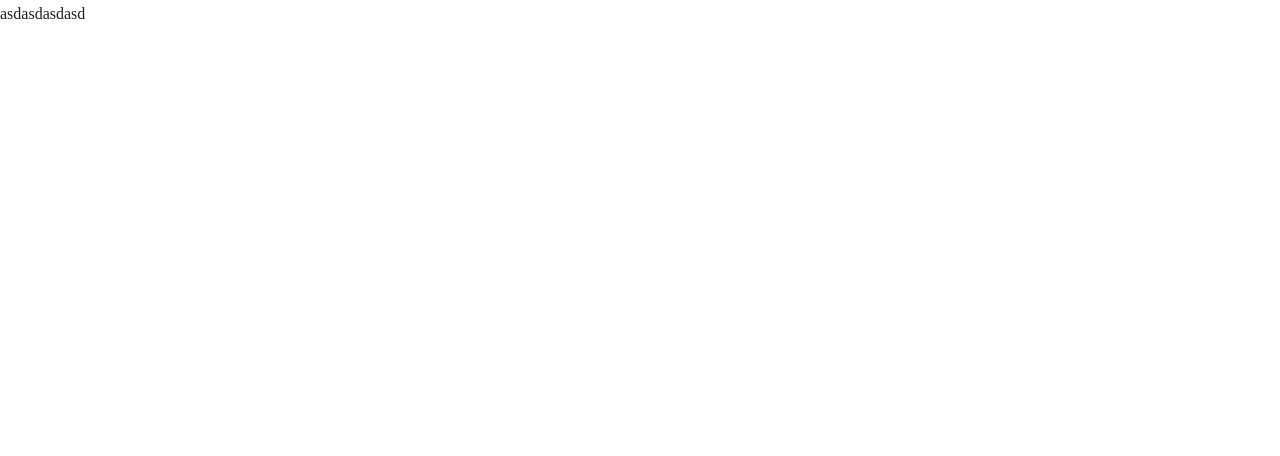
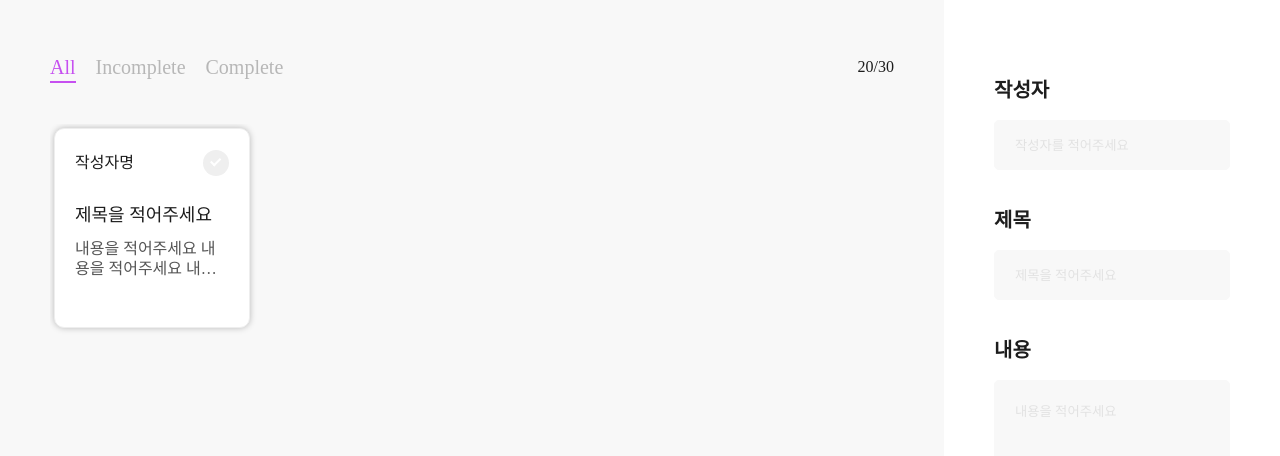
Before and after one commit to toyProjectFE/calendar_v2, a React (Create React App) app: page /Detail in a window 1280 px wide. Shown: the top 456 px of the page. Built offline with nearby package versions, Linux system fonts and the light colour scheme.

Commit message:
재업로드

```diff
--- a/src/components/detail/Detailbox.jsx
+++ /dev/null
@@ -1,7 +0,0 @@
-import React from 'react'
-
-function Detailbox() {
-  return <div>asdasdasdasd</div>;
-}
-
-export default Detailbox;
--- a/src/components/detail/style.js
+++ b/src/components/detail/style.js
@@ -0,0 +1,214 @@
+import styled from 'styled-components';
+const Detaillbg = styled.div`
+  background: #f8f8f8;
+  padding: 50px;
+  width: 73.75%;
+  height: calc(100vh - 80px);
+  overflow: hidden;
+    box-sizing: border-box;
+`;
+const TOPbox = styled.div`
+  margin-bottom:40px;
+  display:flex;
+  justify-content: space-between;
+  align-items: center ;
+`
+const Numbox = styled.div`
+`
+
+const Tapboxli = styled.li`
+  margin-right: 20px;
+  font-weight: 500;
+  font-size: 20px;
+  cursor: pointer;
+  &:last-child {
+    margin-right: 0;
+  }
+`;
+const Tapboxlink = styled.a`
+  &.Textcolor01 {
+    position: relative;
+    color: #c650f0;
+  }
+  &.Textcolor02 {
+    color: #b7b7b7;
+  }
+  &.Textcolor01::after {
+    position: absolute;
+    content: "";
+    display: block;
+    width: 100%;
+    height: 2px;
+    background: #c650f0;
+    bottom: -5px;
+    left: 0;
+  }
+`;
+const Btnbox = styled.div`
+    overflow-y: scroll;
+    height: 656px;
+    padding: 4px;
+    &::-webkit-scrollbar{
+    width:1px;
+    background:#f8f8f8;
+  }
+`
+const Allbox = styled.ul`
+  display: flex;
+  flex-wrap: wrap;
+  &.block {
+    display: flex;
+  }
+  &.hidden {
+    display: none;
+  }
+`;
+const Allboxli = styled.li`
+  margin-right: 2.12%;
+  margin-top: 28px;
+  background: #ffffff;
+  border: 1px solid #eeeeee;
+  box-shadow: 0px 0px 6px rgba(0, 0, 0, 0.25);
+  border-radius: 10px;
+  height: 200px;
+  width: 23.4%;
+  padding: 20px;
+  box-sizing: border-box;
+  &:nth-child(4n) {
+    margin-right: 0;
+  }
+  &:nth-child(-n + 4) {
+    margin-top: 0;
+  }
+  &:hover {
+    border: 1px solid #c650f0;
+  }
+`;
+const Top = styled.div`
+  display: flex;
+  justify-content: space-between;
+  align-items: center;
+  margin-bottom:30px;
+`;
+const Button = styled.button`
+  width: 26px;
+  height: 26px;
+  border-radius: 26px;
+  outline: 0;
+  border: 0;
+  cursor: pointer;
+  &:hover {
+    background: #c650f0;
+  }
+`;
+
+const Title = styled.em`
+  font-weight: 500;
+  font-size: 18px;
+  line-height: 1;
+  display:block;
+  overflow: hidden;
+  white-space: nowrap;
+  text-overflow: ellipsis;
+`;
+const Content = styled.p`
+  line-height: 20px;
+  margin-top:15px;
+  max-height: 40px;
+  overflow: hidden;
+  text-overflow: ellipsis;
+  display: -webkit-box;
+  color:#555;
+  -webkit-line-clamp: 2;
+  -webkit-box-orient: vertical;
+
+`;
+
+// ----------------------------------여기서부터 오른쪽 등록 관련 css 입니다. ----------------------------------
+
+const Detailbox = styled.div`
+display: flex;
+justify-content: center;
+`
+const Rightbg = styled.div`
+    width:calc(100% - 73.75%) ;
+    height: calc(100vh - 80px);
+    background:#fff;
+    display: flex;
+    overflow-y: scroll;
+    box-sizing: border-box;
+
+    padding: 0px 50px;
+    &::-webkit-scrollbar{
+        width:1px;
+        background:#fff;
+    }
+`
+const Rightcenter = styled.div`
+width:100%;
+margin-top:80px;
+`
+const Box = styled.div`
+    margin-top:40px;
+    font-size:0;
+    &:nth-child(1){
+        margin-top:0
+    }
+`
+const Label = styled.label`
+    font-size:20px;
+    font-weight:600;
+    line-height:1;
+    margin-bottom:20px;
+    display:block;
+`
+const Input = styled.input`
+    width:100%;
+    height:50px;
+    background: #F8F8F8;
+    border-radius: 5px;
+    padding:20px;
+    box-sizing: border-box;
+    border: 0;
+    outline: 0;
+    border: 1px solid #F8F8F8;
+    &::placeholder{
+        color:#E2E2E2;
+        font-family: 'Pretendard';
+    }
+    &:focus{
+        border: 1px solid #c650f0;
+    }
+`
+const Textarea = styled.textarea`
+    width:100%;
+    height:370px;
+    background: #F8F8F8;
+    border-radius: 5px;
+    padding:20px;
+    box-sizing: border-box;
+    border: 0;
+    outline: 0;
+    border: 1px solid #F8F8F8;
+    &::placeholder{
+        color:#E2E2E2;
+        font-family: 'Pretendard';
+    }
+    &:focus{
+        border: 1px solid #c650f0;
+    }
+`
+const RightButton = styled.button`
+    width:100%;
+    height:50px;
+    text-align: center;
+    border: 0;
+    outline: 0;
+    background:#c650f0;
+    font-weight:600;
+    color:#fff;
+    font-family: 'Pretendard';
+    border-radius: 5px;
+    margin-top:30px;
+`
+export {Rightcenter,RightButton,Label,Input,Box,Textarea,Content,Title,Button,Top,Allboxli,Allbox,Tapboxlink,Tapboxli,Numbox,TOPbox,Detaillbg,Btnbox,Detailbox,Rightbg}
--- a/src/page/Detail.jsx
+++ b/src/page/Detail.jsx
@@ -1,8 +1,17 @@
 import React from "react";
-import Detailbox from "../components/detail/Detailbox";
-
+import Detailleftbox from "../components/detail/Detailleftbox";
+import Detiallrightbox from "../components/detail/Detiallrightbox";
+import { Detailbox } from "../components/detail/style";
 function Detail() {
-  return <Detailbox />;
+  return (
+    <>
+      {/* <RenderHeader /> */}
+      <Detailbox>
+        <Detailleftbox />
+        <Detiallrightbox />
+      </Detailbox>
+    </>
+  );
 }
 
 export default Detail;
--- a/src/page/Login.jsx
+++ b/src/page/Login.jsx
@@ -1,5 +1,5 @@
 import React from "react";
-import Login from "../components/Login";
+import Login from "../components/Login/Login";
 
 function login() {
   return (
@@ -9,4 +9,4 @@ function login() {
   );
 }
 
-export default Login;
+export default login;
```
